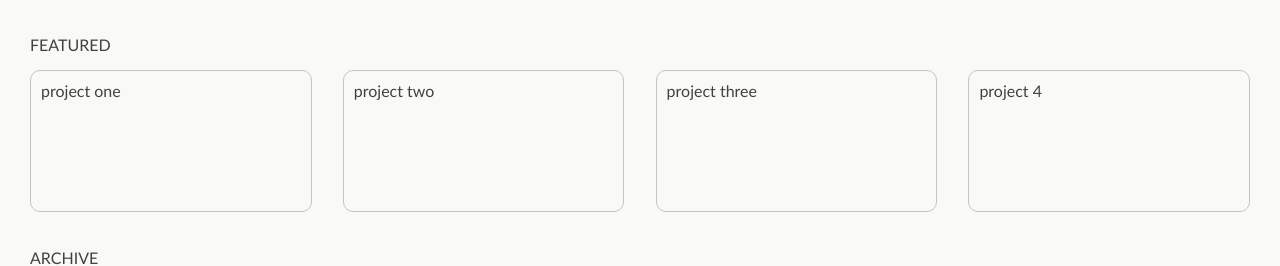
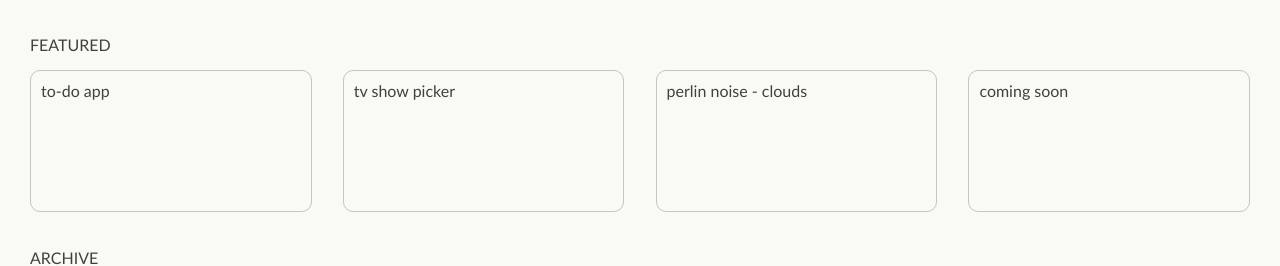
Before and after one commit to niamhbrockbank/portfolio, a React (Create React App) app: page / in a window 1280 px wide. Shown: the part 237-503 px from the top of the page. Built offline with nearby package versions, Linux system fonts and the light colour scheme.

Commit message:
Connect featured section with projects archive

```diff
--- a/src/components/Archive.tsx
+++ b/src/components/Archive.tsx
@@ -1,15 +1,19 @@
+import { Project } from "../types";
 import goToGitHubRepo from "../utils/goToGitHubRepo";
-import archiveProjects from "./archiveProjects.json";
 
-export default function Archive(): JSX.Element {
+interface ArchiveProps{
+  projectsArchive : Project[]
+}
+
+export default function Archive({projectsArchive} : ArchiveProps): JSX.Element {
   return (
     <>
       <h1 id="archive_title">Archive</h1>
       <ul id="archive_list">
-        {archiveProjects.map((project) => (
+        {projectsArchive.map((project) => (
           <li
             className="archive_project"
-            key={archiveProjects.indexOf(project)}
+            key={projectsArchive.indexOf(project)}
             style={{ backgroundImage: `url(${project.image})` }}
           >
             <div id="archive_project_details">
--- a/src/components/FeaturedProjects.tsx
+++ b/src/components/FeaturedProjects.tsx
@@ -1,12 +1,29 @@
-export default function FeaturedProjects(): JSX.Element {
+import { Project } from "../types";
+import createPlaceholderFeats from '../utils/createPlaceholderFeats'
+
+interface FeaturedProjectsProps {
+  projectsArchive : Project[]
+}
+
+
+export default function FeaturedProjects({projectsArchive} : FeaturedProjectsProps): JSX.Element {
+
+  const featProjList = projectsArchive.filter((proj) => proj.featured)
+  const featProjToShow = featProjList.slice(0,4)
+
+  const numOfFeatProj = featProjToShow.length
+
   return (
     <>
       <h1 id="featured_title">featured</h1>
       <ul id="featured_list">
-        <li className="featured_project">project one</li>
-        <li className="featured_project">project two</li>
-        <li className="featured_project">project three</li>
-        <li className="featured_project">project 4</li>
+        {featProjToShow.map((proj) =>
+          <li
+            className="featured_project"
+            key = "projectsArchive.indexOf(proj)"
+            >{proj.name}
+            </li>)}
+        {numOfFeatProj !== 4 &&  createPlaceholderFeats(4 - numOfFeatProj)}
       </ul>
     </>
   );
--- a/src/components/ProjectsSection.tsx
+++ b/src/components/ProjectsSection.tsx
@@ -1,11 +1,12 @@
 import Archive from "./Archive";
 import FeaturedProjects from "./FeaturedProjects";
+import projectsArchive from "./archiveProjects.json";
 
 export default function ProjectsSection(): JSX.Element {
   return (
     <>
-      <FeaturedProjects />
-      <Archive />
+      <FeaturedProjects projectsArchive= {projectsArchive}/>
+      <Archive projectsArchive= {projectsArchive}/>
     </>
   );
 }
--- a/src/components/archiveProjects.json
+++ b/src/components/archiveProjects.json
@@ -4,31 +4,36 @@
     "description": "full-stack app that allows a user to insert and delete tasks.",
     "image": "/img/to-do-app.png",
     "github_link": "https://github.com/niamhbrockbank/to-do-app-front-end",
-    "deployed_link": "https://to-do-app-nb.netlify.app/"
+    "deployed_link": "https://to-do-app-nb.netlify.app/",
+    "featured" : true
   },
   {
     "name": "tv show picker",
     "description": "front-end app that fetches tv show data from an API. User can navigate between shows with a dropdown and filter shows and episodes using a search bar",
     "image": "no image yet",
-    "github_link": "https://github.com/Wilrosmi/tv-shows"
+    "github_link": "https://github.com/Wilrosmi/tv-shows",
+    "featured" : true
   },
   {
     "name": "baby names picker",
     "description": "front-end app that can be used to choose baby names",
     "image": "/img/baby-names.png",
     "github_link": "https://github.com/niamhbrockbank/baby-names-react",
-    "deployed_link": "https://baby-names-nb.netlify.app/"
+    "deployed_link": "https://baby-names-nb.netlify.app/",
+    "featured" : false
   },
   {
     "name": "perlin noise - clouds",
     "description": "perlin noise experiment using p5.js. Emulates moving clouds.",
     "image": "/img/clouds.png",
-    "github_link": "https://openprocessing.org/sketch/1622568"
+    "github_link": "https://openprocessing.org/sketch/1622568",
+    "featured" : true
   },
   {
     "name": "perlin noise - overlapping patterns",
     "description": "perlin noise experiment using p5.js.",
     "image": "/img/overlapping-perlin-noise.png",
-    "github_link": "https://openprocessing.org/sketch/1633837"
+    "github_link": "https://openprocessing.org/sketch/1633837",
+    "featured" : false
   }
 ]
--- a/src/types.ts
+++ b/src/types.ts
@@ -4,4 +4,5 @@ export interface Project {
   image: string;
   github_link: string;
   deployed_link?: string;
+  featured?:boolean
 }
--- /dev/null
+++ b/src/utils/createPlaceholderFeats.tsx
@@ -0,0 +1,8 @@
+
+export default function createPlaceholderFeats(numPlaceholders : number): JSX.Element[]{
+    return [...Array(numPlaceholders)].map((i) => createComingSoonElement(i))
+}
+
+function createComingSoonElement(key : number): JSX.Element{
+    return <li className="featured_project" key={key}>coming soon</li>
+  }
```
